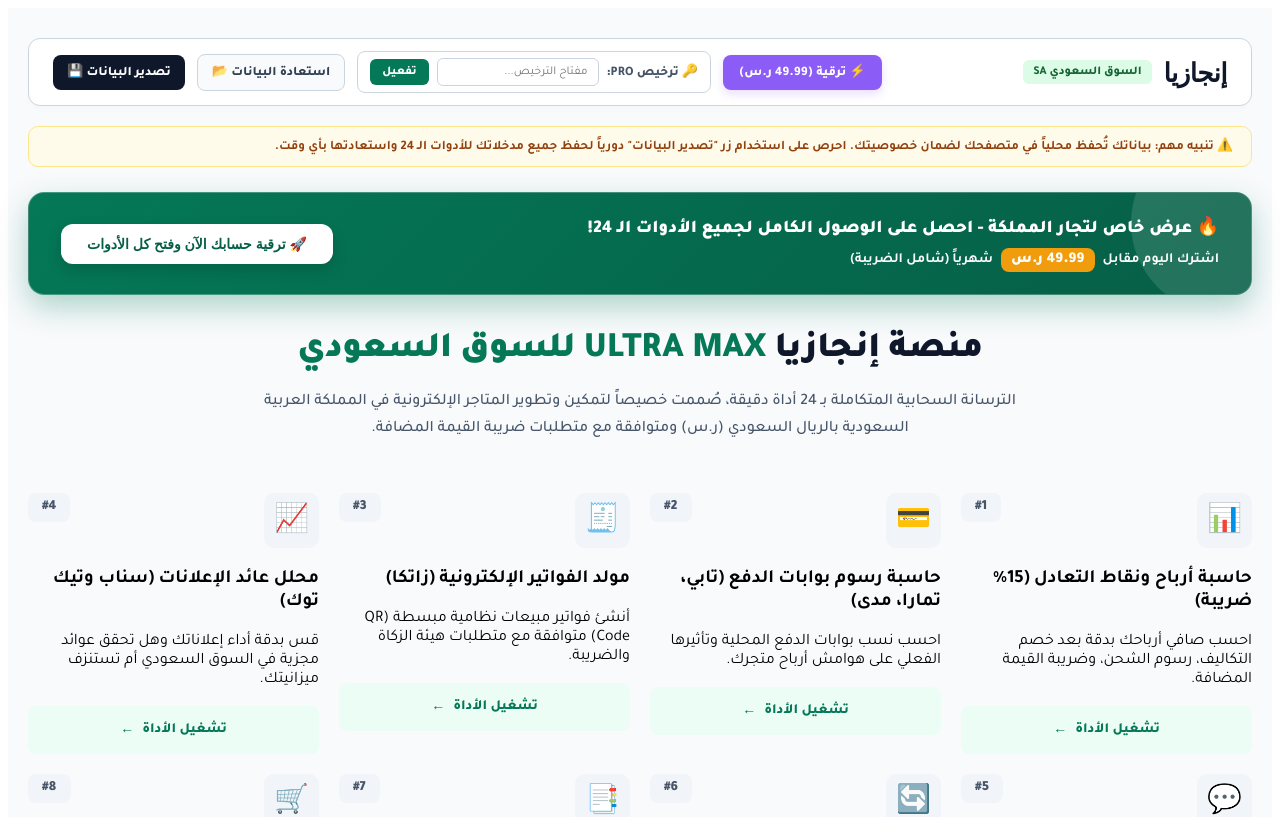
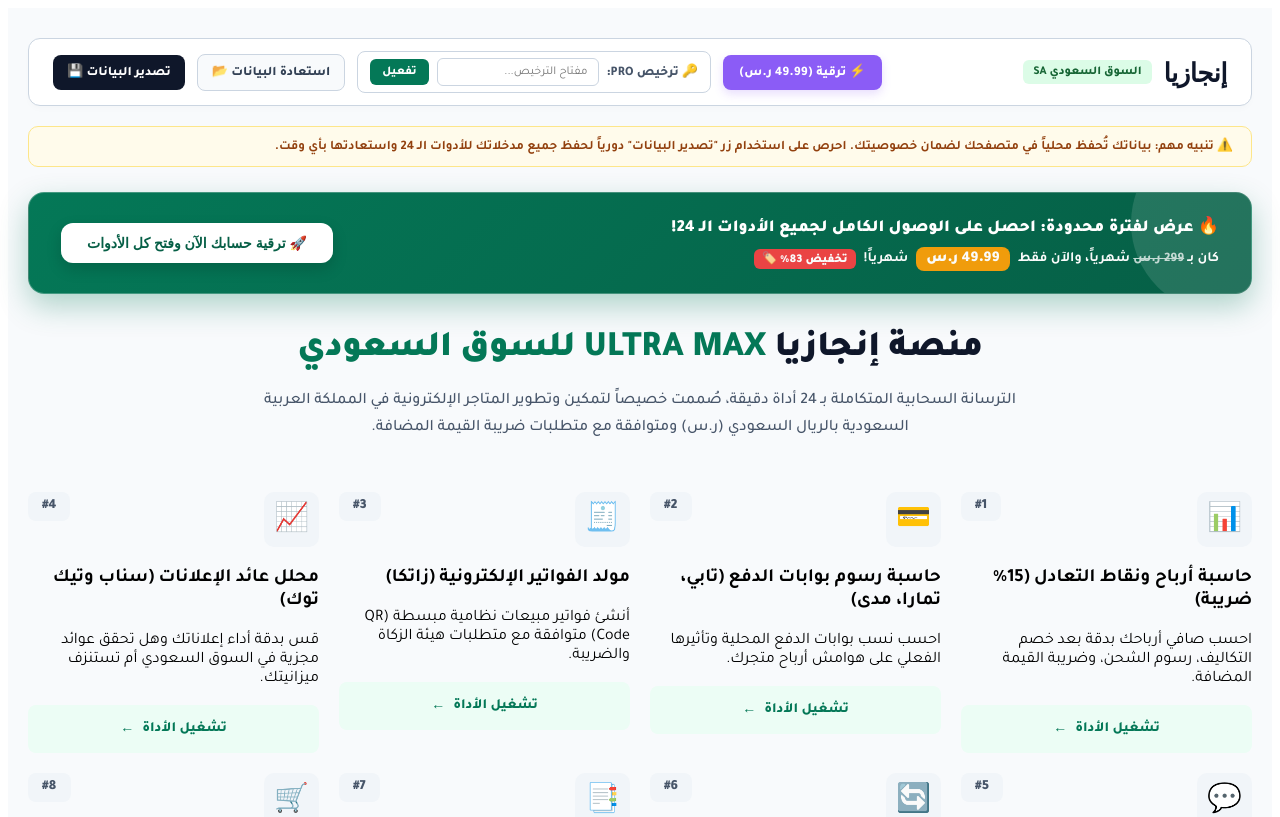
Before and after one commit to engaziasa-lang/engazia-app, a Next.js app: page /hub/sa in a window 1280 px wide. Shown: the top 817 px of the page. Built offline with nearby package versions, Linux system fonts and the light colour scheme.

Commit message:
Update page.tsx

```diff
--- a/app/hub/sa/page.tsx
+++ b/app/hub/sa/page.tsx
@@ -58,7 +58,6 @@ export default function EnjazyaSaudiHub() {
   const [isActivated, setIsActivated] = useState<boolean>(false);
   const fileInputRef = useRef<HTMLInputElement>(null);
 
-  // تم تحديث رابط الدفع الجديد الخاص بك هنا
   const LEMON_CHECKOUT_URL = 'https://enjazya.lemonsqueezy.com/checkout/buy/dce1dd80-3422-43ba-aed5-8ef2dcd38d6d';
 
   useEffect(() => {
@@ -165,10 +164,11 @@ export default function EnjazyaSaudiHub() {
         .promo-banner { max-width: 1250px; margin: 0 auto 35px; background: linear-gradient(135deg, #047857 0%, #065f46 100%); color: #fff; border-radius: 16px; padding: 22px 32px; display: flex; justify-content: space-between; align-items: center; flex-wrap: wrap; gap: 20px; box-shadow: 0 12px 30px rgba(4,120,87,0.3); border: 1px solid rgba(255,255,255,0.25); position: relative; overflow: hidden; }
         .promo-banner::before { content: ''; position: absolute; top: -60px; right: -60px; width: 180px; height: 180px; background: rgba(255,255,255,0.12); border-radius: 50%; pointer-events: none; }
         .promo-content { display: flex; flex-direction: column; gap: 8px; z-index: 1; }
-        .promo-heading { font-size: 18px; font-weight: 900; display: flex; align-items: center; gap: 8px; }
+        .promo-heading { font-size: 17px; font-weight: 900; display: flex; align-items: center; gap: 8px; flex-wrap: wrap; }
         .promo-text { font-size: 14px; font-weight: 700; opacity: 0.98; display: flex; align-items: center; gap: 8px; flex-wrap: wrap; }
         .price-tag-new { background: #f59e0b; color: #fff; padding: 3px 10px; border-radius: 8px; font-weight: 900; font-size: 15px; }
-        .price-tag-old { text-decoration: line-through; opacity: 0.75; font-size: 12.5px; font-weight: 800; }
+        .price-tag-old { text-decoration: line-through; opacity: 0.75; font-size: 13px; font-weight: 800; }
+        .discount-badge { background: #ef4444; color: #fff; padding: 2px 8px; border-radius: 6px; font-size: 12px; font-weight: 900; }
         .promo-btn { background: #fff; color: #065f46; border: none; padding: 12px 26px; border-radius: 12px; font-weight: 900; font-size: 14px; cursor: pointer; transition: all 0.25s ease; box-shadow: 0 6px 15px rgba(0,0,0,0.15); z-index: 1; }
         .promo-btn:hover { background: #f8fafc; transform: translateY(-3px); }
 
@@ -282,11 +282,14 @@ export default function EnjazyaSaudiHub() {
       {!isActivated && (
         <div className="promo-banner">
           <div className="promo-content">
-            <div className="promo-heading">🔥 عرض خاص لتجار المملكة - احصل على الوصول الكامل لجميع الأدوات الـ 24!</div>
+            <div className="promo-heading">
+              🔥 عرض لفترة محدودة: احصل على الوصول الكامل لجميع الأدوات الـ 24!
+            </div>
             <div className="promo-text">
-              <span>اشترك اليوم مقابل</span>
+              <span>كان بـ <span className="price-tag-old">299 ر.س</span> شهرياً، والآن فقط</span>
               <span className="price-tag-new">49.99 ر.س</span>
-              <span>شهرياً (شامل الضريبة)</span>
+              <span>شهرياً!</span>
+              <span className="discount-badge">تخفيض 83% 🏷️</span>
             </div>
           </div>
           <a href={LEMON_CHECKOUT_URL} target="_blank" rel="noopener noreferrer">
```
